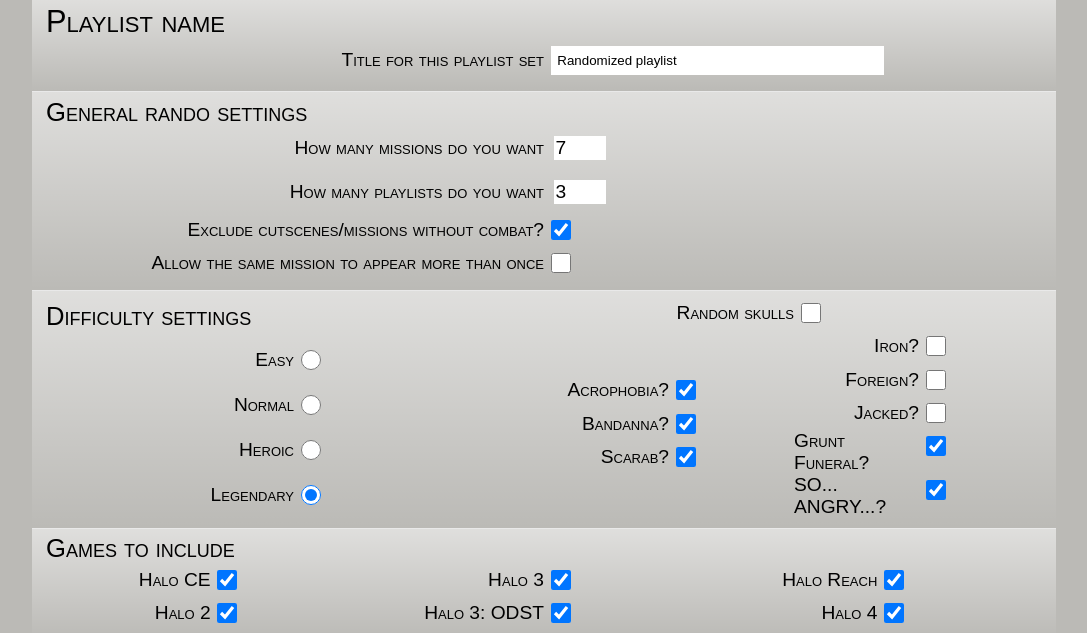
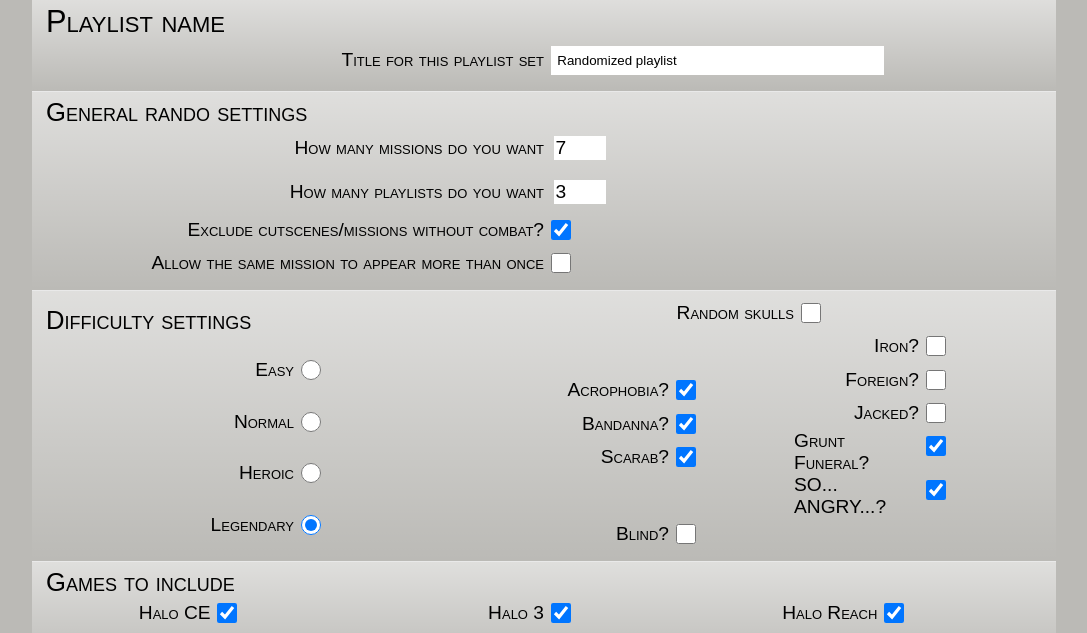
Before and after one commit to DIzFer/DIzFer.github.io, a plain HTML site: page index.html in a window 1280 px wide. Shown: the part 132-765 px from the top of the page, without its empty margins (96-1183 px from the left). Drawn offline with Linux system fonts and the light colour scheme.

Commit message:
skulls: add blind

```diff
--- a/data.js
+++ b/data.js
@@ -61,4 +61,5 @@
 	"noJacked": "No Jacked",
 	"noFuneral": "No Grunt Funeral",
 	"noAngy": "No SO... ANGRY...",
+	"noBlind": "No Blind",
 }
--- a/functions.js
+++ b/functions.js
@@ -68,6 +68,7 @@
 	document.querySelector('#jacked').checked ? null : skullsList.splice(skullsList.indexOf('_skull_jacked'), 1);
 	document.querySelector('#funeral').checked ? null : skullsList.splice(skullsList.indexOf('_skull_grunt_funeral'), 1);
 	document.querySelector('#angy').checked ? null : skullsList.splice(skullsList.indexOf('_skull_so_angry'), 1);
+	document.querySelector('#blind').checked ? null : skullsList.splice(skullsList.indexOf('_skull_blind'), 1);
 	console.log(skullsList);
 	return skullsList;
 }
--- a/index.html
+++ b/index.html
@@ -67,6 +67,10 @@
 						<input id="funeral" type="checkbox"/>
 						<label for="angy">SO... ANGRY...?</label>
 						<input id="angy" type="checkbox"/>
+					</div>
+					<div class="column">
+						<label for="blind">Blind?</label>
+						<input id="blind" type="checkbox"/>
 					</div>
 				</div>
 			</fieldset>
--- a/settings.js
+++ b/settings.js
@@ -36,6 +36,7 @@
 		defaultSettings.set("jacked", false);
 		defaultSettings.set("funeral", true);
 		defaultSettings.set("angy", true);
+		defaultSettings.set("blind", false);
 		defaultSettings.set("Halo1", true);
 		defaultSettings.set("Halo2", true);
 		defaultSettings.set("Halo3", true);
```
